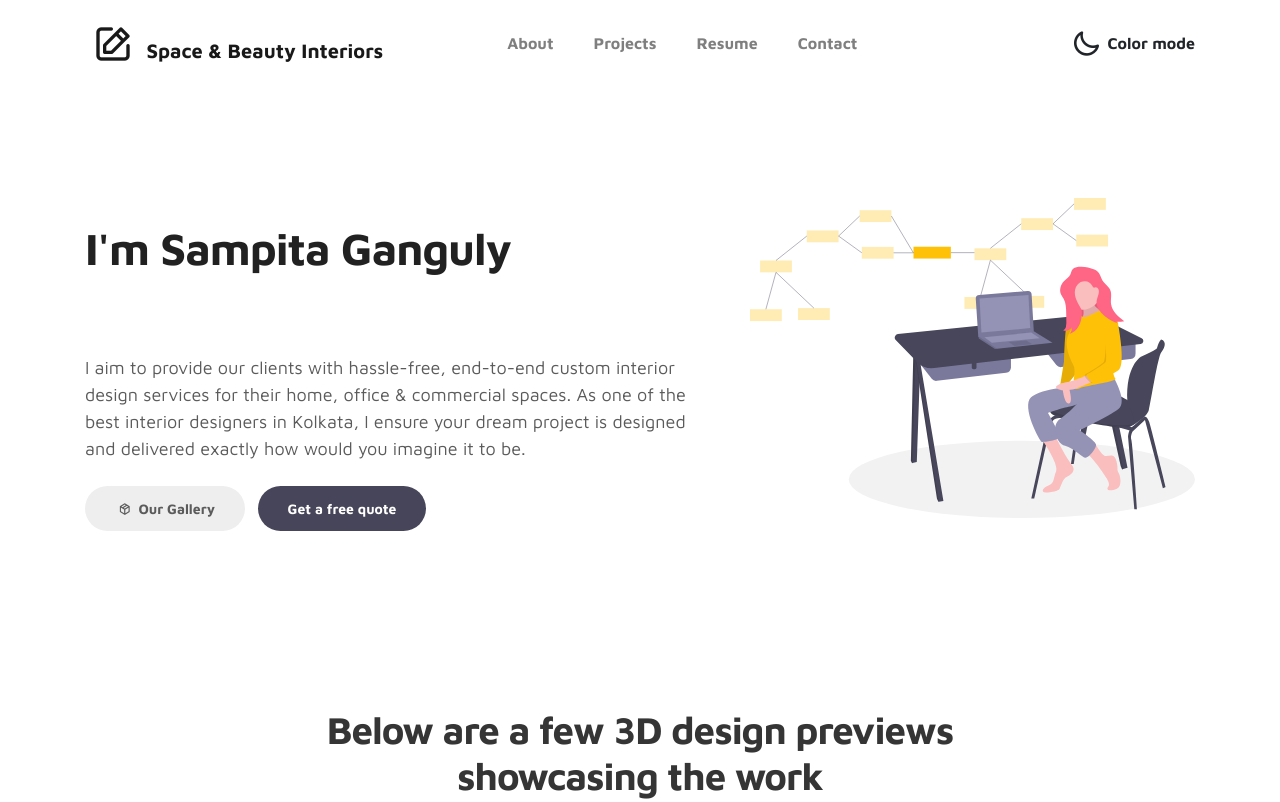
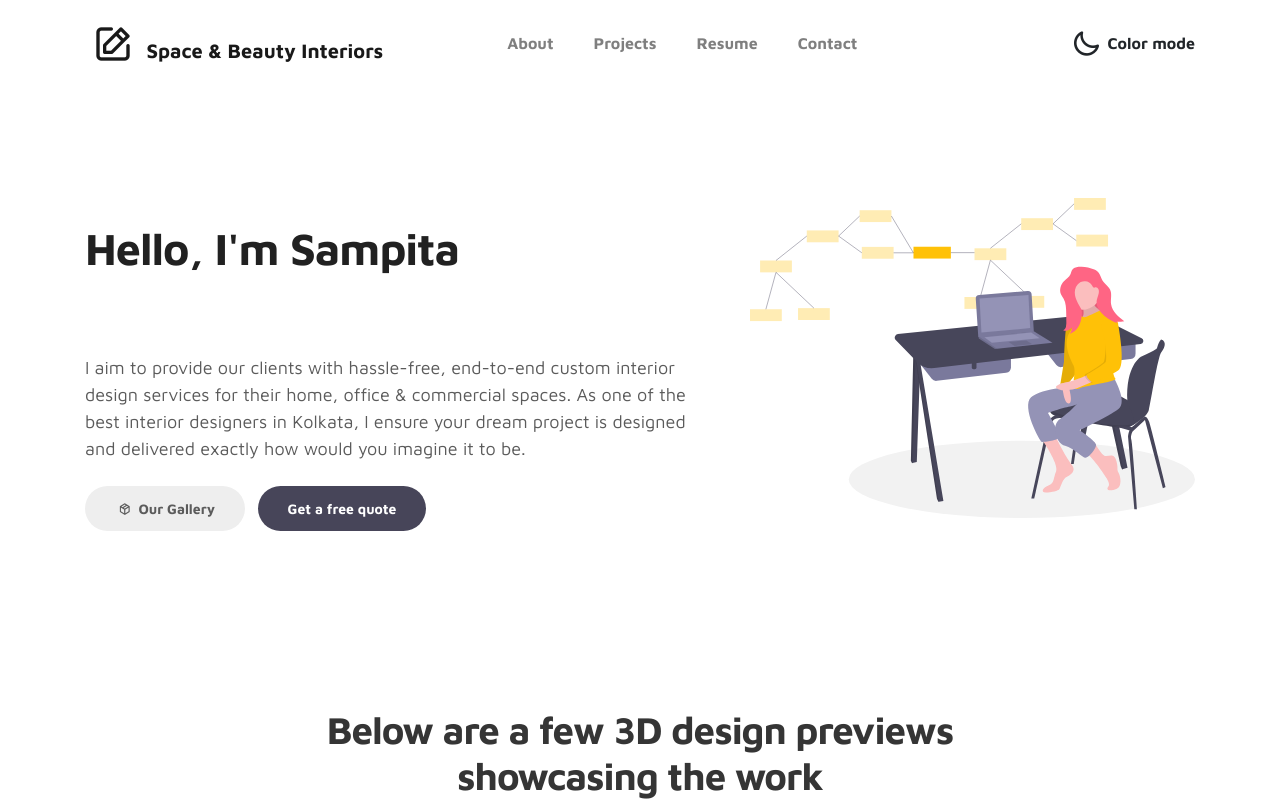
Before and after one commit to acetheunfazed/sabi, a plain HTML site: page index.html in a window 1280 px wide. Shown: the top 802 px of the page. Drawn offline with Linux system fonts and the light colour scheme.

Commit message:
2025 Website Update & Fixes

```diff
--- a/index.html
+++ b/index.html
@@ -68,7 +68,7 @@
                 <div class="col-lg-7 col-md-12 col-12 d-flex align-items-center">
                     <div class="about-text">
                         <h1 class="animated animated-text">
-                            <span class="mr-2">I'm Sampita Ganguly</span>
+                            <span class="mr-2">Hello, I'm Sampita</span>
                             <div class="animated-info">
                                 <span class="animated-item">An Interior Designer</span>
                                 <span class="animated-item">An Architectural Visualizer</span>
```
